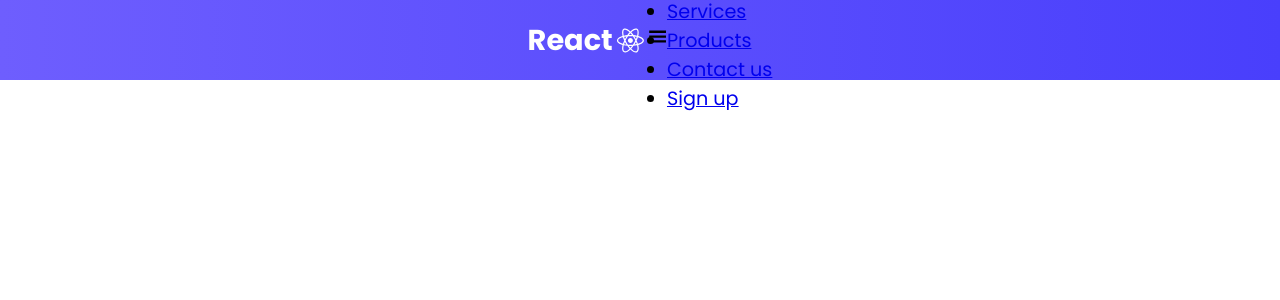
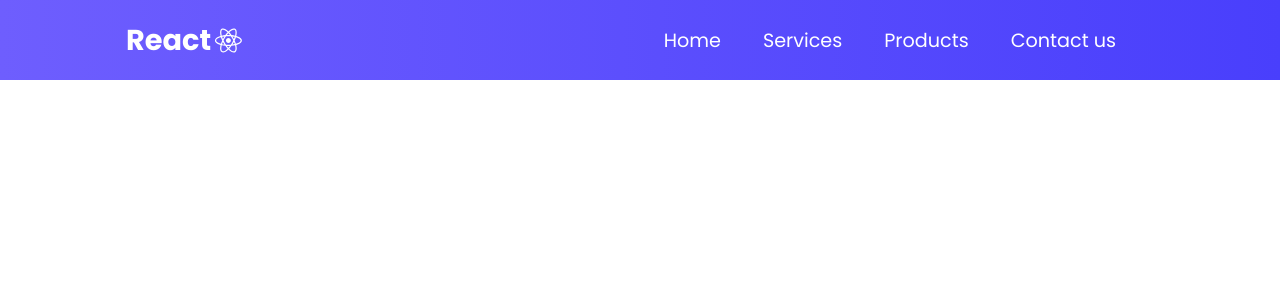
Before and after one commit to gabrielsousadev/react-navbar, a React (Create React App) app: page / in a window 1280 px wide. Shown: the top 300 px of the page. Built offline with nearby package versions, Linux system fonts and the light colour scheme.

Commit message:
ccs navbar e change icons

```diff
--- a/src/components/navbar/MenuItems.ts
+++ b/src/components/navbar/MenuItems.ts
@@ -2,26 +2,26 @@ export const menuItems = [
     {
         title: 'Home',
         url: '#',
-        cName: 'nav-links'
+        cName: 'navLinks'
     },
     {
         title: 'Services',
         url: '#',
-        cName: 'nav-links'
+        cName: 'navLinks'
     },
     {
         title: 'Products',
         url: '#',
-        cName: 'nav-links'
+        cName: 'navLinks'
     },
     {
         title: 'Contact us',
         url: '#',
-        cName: 'nav-links'
+        cName: 'navLinks'
     },
     {
         title: 'Sign up',
         url: '#',
-        cName: 'nav-links-mobile'
+        cName: 'navLinksMobile'
     },
 ]
--- a/src/components/navbar/Navbar.css
+++ b/src/components/navbar/Navbar.css
@@ -15,3 +15,39 @@
     margin-left: 20px;
     cursor: pointer;
 }
+
+.navMenu
+{
+    display: grid;
+    grid-template-columns: repeat(5, auto);
+    grid-gap: 10px;
+    list-style: none;
+    text-align: center;
+    width: 70vw;
+    justify-content: end;
+    margin-right: 2rem;
+}
+
+.navLinks
+{
+    color: white;
+    text-decoration: none;
+    padding: 0.5rem 1rem;
+}
+
+.navLinks:hover
+{
+    background-color: #6d76f7;
+    border-radius: 4px;
+    transition: all 0.2s ease-out;
+}
+
+.navLinksMobile
+{
+    display: none;
+}
+
+.menuIcon
+{
+    display: none;
+}
--- a/src/components/navbar/Navbar.tsx
+++ b/src/components/navbar/Navbar.tsx
@@ -21,9 +21,9 @@ class Navbar extends Component {
         <h1 className="navbarLogo">React</h1>
         <DiReact color="white" size="35px"/>
         <div className="menuIcon" onClick={this.handleClick}>
-            <i>{!this.state.clicked ? <GiHamburgerMenu/> : <GrClose/>}</i>
+            <i>{this.state.clicked ? <GrClose size="35px" color="white"/> : <GiHamburgerMenu size="35px" color="white"/>}</i>
         </div>
-        <ul>
+        <ul className={this.state.clicked ? "menuIcon" : "navMenu"}>
           {menuItems.map((item, index) => {
             return (
               <li key={index}>
```
